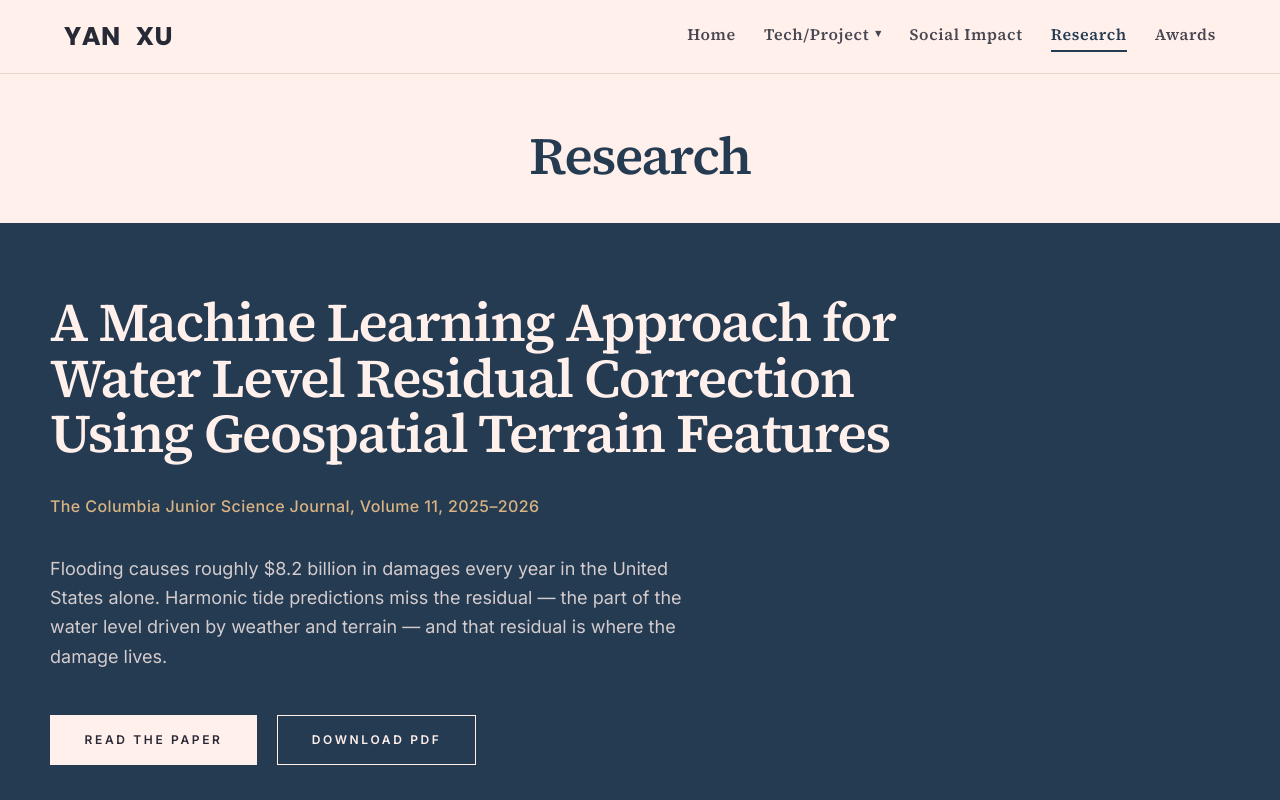
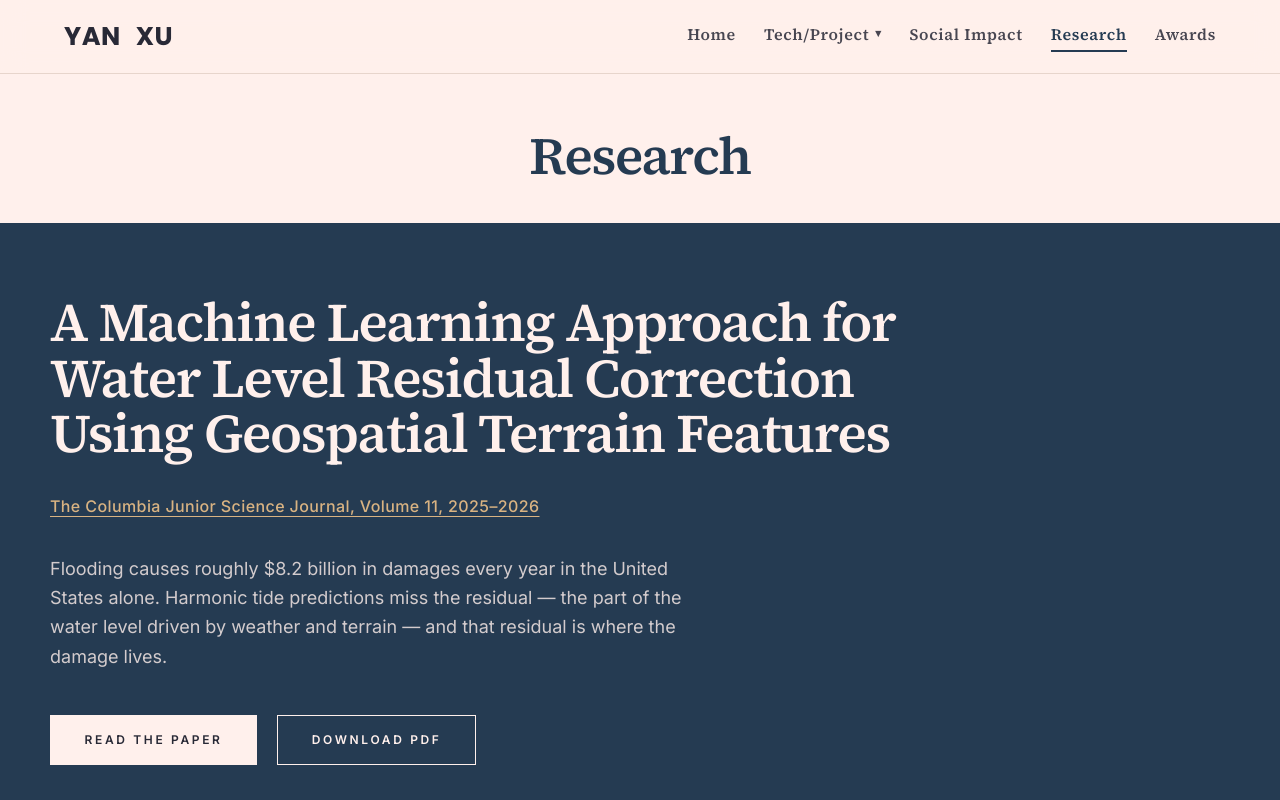
Before and after one commit to OoEthanoO/me, a Next.js app: page /research in a window 1280 px wide. Shown: the top 800 px of the page. Built offline with nearby package versions, Linux system fonts and the light colour scheme.

Commit message:
Link the citation line to the volume it appeared in

```diff
--- a/app/research/page.tsx
+++ b/app/research/page.tsx
@@ -24,7 +24,18 @@ export default function ResearchPage() {
                   {paper.title}
                 </h2>
                 <p className="mt-8 text-base font-medium tracking-wide text-[var(--gold)]">
-                  {paper.citation}
+                  {paper.citationUrl ? (
+                    <a
+                      href={paper.citationUrl}
+                      target="_blank"
+                      rel="noopener noreferrer"
+                      className="underline underline-offset-4 transition-colors hover:text-[var(--cream)]"
+                    >
+                      {paper.citation}
+                    </a>
+                  ) : (
+                    paper.citation
+                  )}
                 </p>
                 <p className="mt-9 max-w-2xl text-lg leading-relaxed text-[var(--cream)]/80">
                   {paper.motivation}
--- a/data/research.ts
+++ b/data/research.ts
@@ -11,6 +11,8 @@ export interface ResearchPaper {
   venue: string;
   /** Full citation line as it should be printed. */
   citation: string;
+  /** The volume's page at the journal, which the citation line links to. */
+  citationUrl?: string;
   year: string;
   url: string;
   /** Why the problem is worth solving. */
@@ -28,6 +30,7 @@ export const papers: ResearchPaper[] = [
       "A Machine Learning Approach for Water Level Residual Correction Using Geospatial Terrain Features",
     venue: "The Columbia Junior Science Journal",
     citation: "The Columbia Junior Science Journal, Volume 11, 2025–2026",
+    citationUrl: "https://cjsjournal.squarespace.com/20252026-cjsj",
     year: "2025",
     url: "https://tides.ethanyanxu.com/",
     motivation:
```
